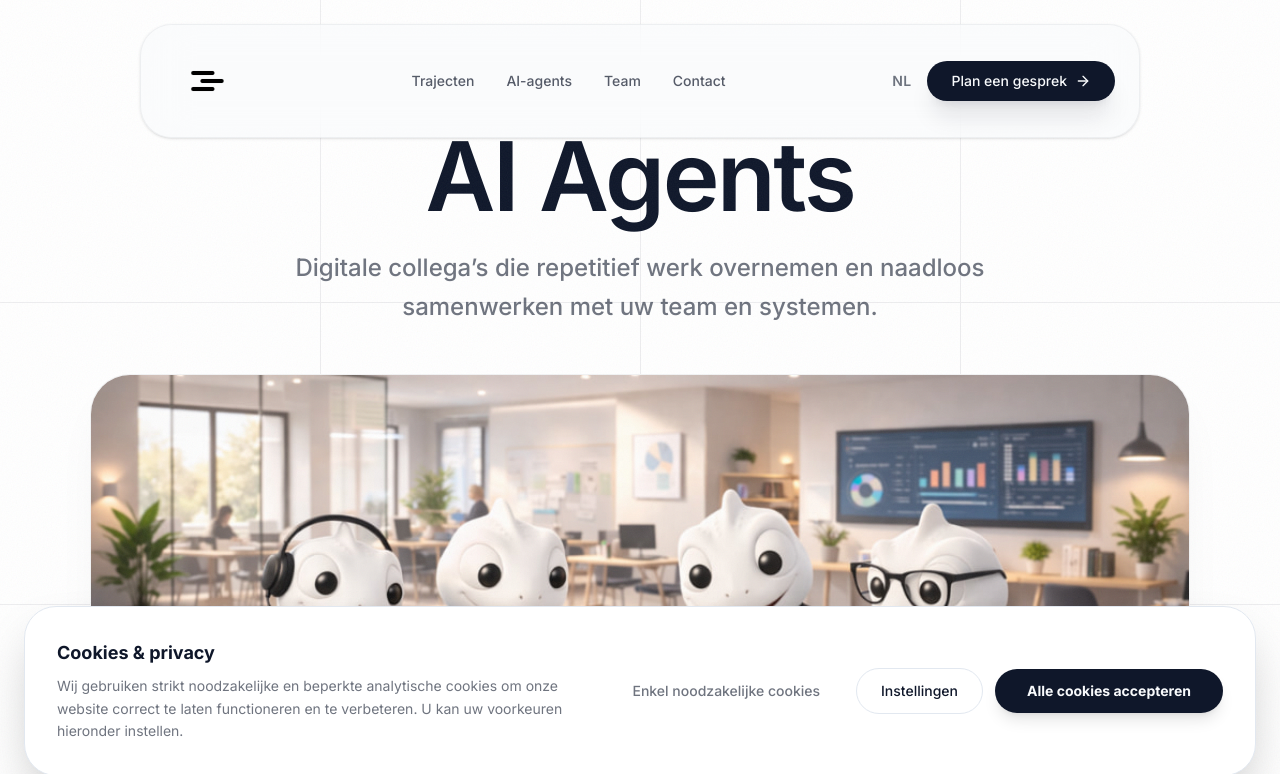
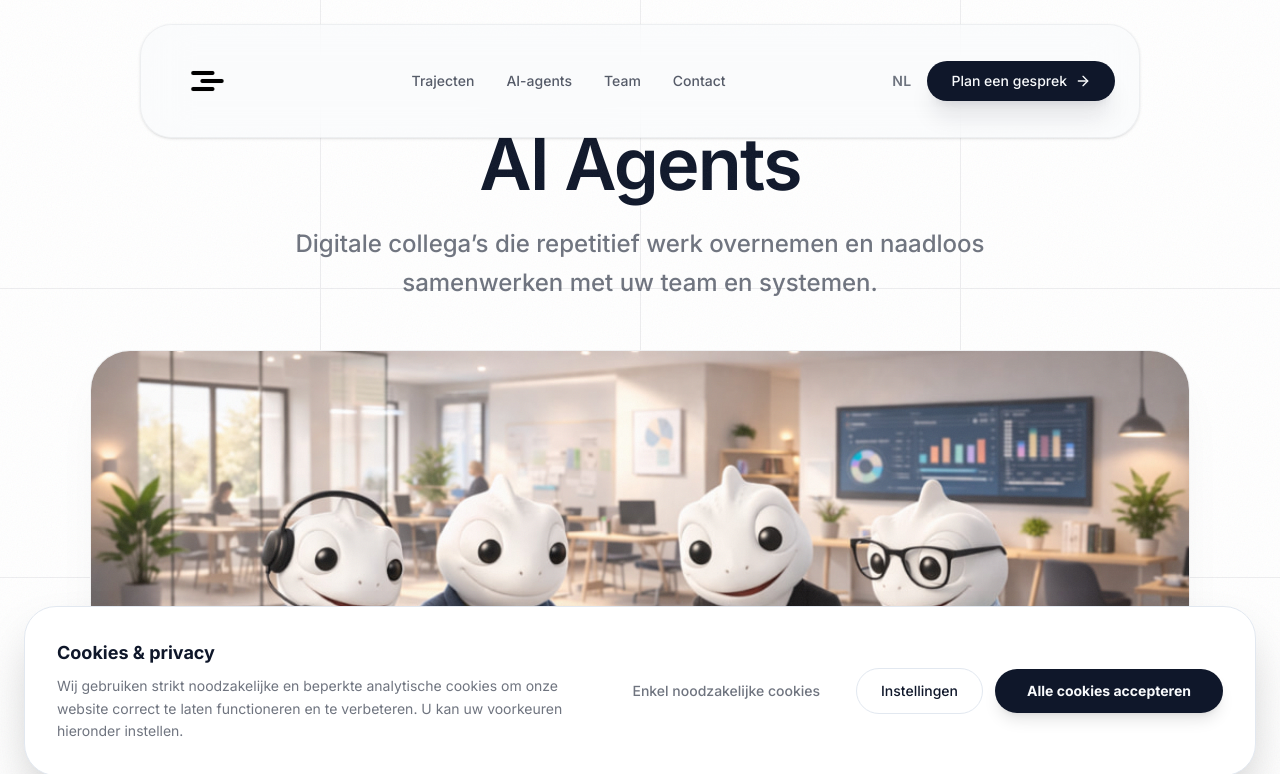
Before and after one commit to TriaCore-AI/triacore-ai-website, a React (Vite) app: page /ai-agents in a window 1280 px wide. Shown: the top 774 px of the page. Built offline with nearby package versions, Linux system fonts and the light colour scheme; no server answers; a web font is replaced by a local one.

Commit message:
Optimize hero scale and spacing for better viewport fit

```diff
--- a/src/App.jsx
+++ b/src/App.jsx
@@ -127,7 +127,7 @@ function App() {
       <Navbar />
 
       {/* B. HERO SECTION */}
-      <section className="relative min-h-[100dvh] w-full flex items-center pt-32 pb-24 px-6 md:px-16 overflow-hidden bg-background">
+      <section className="relative pt-40 pb-24 px-6 md:px-16 overflow-hidden bg-background min-h-[85dvh] flex flex-col justify-center">
         <div className="absolute inset-0 opacity-10 pointer-events-none">
           {/* Abstract structural lines placeholder - Full Section Grid */}
           <div className="absolute left-1/4 top-0 w-px h-full bg-foreground"></div>
@@ -143,7 +143,7 @@ function App() {
             <p className="hero-stagger section-label mb-4">
               {language === 'nl' ? 'Structuur voor een' : 'Structure for an'}
             </p>
-            <h1 className="hero-stagger hero-title text-foreground text-5xl sm:text-6xl md:text-7xl lg:text-8xl mb-10 leading-[1.1]">
+            <h1 className="hero-stagger hero-title text-foreground text-5xl sm:text-6xl md:text-7xl lg:text-7xl mb-8 leading-[1.1]">
               {language === 'nl' ? 'AI-gedreven toekomst.' : 'AI-driven future.'}
             </h1>
             <p className="hero-stagger max-w-xl text-lg text-foreground/60 mb-12 leading-relaxed">
--- a/src/pages/AiAgents.jsx
+++ b/src/pages/AiAgents.jsx
@@ -280,7 +280,7 @@ export default function AiAgents() {
             <Navbar />
 
             {/* 1. HERO / HEADER SECTIE */}
-            <section className="relative min-h-[90vh] w-full flex flex-col items-center justify-center pt-32 pb-20 px-6 md:px-16 bg-white overflow-hidden">
+            <section className="relative min-h-[80vh] w-full flex flex-col items-center justify-center pt-32 pb-16 px-6 md:px-16 bg-white overflow-hidden">
 
                 {/* Structural Grid Background - Same as landing page */}
                 <div className="absolute inset-0 opacity-[0.07] pointer-events-none">
@@ -294,7 +294,7 @@ export default function AiAgents() {
                 <div className="relative z-10 w-full max-w-7xl mx-auto flex flex-col items-center">
                     {/* Header Text */}
                     <div className="text-center mb-12 hero-animate">
-                        <h1 className="text-5xl sm:text-6xl md:text-8xl font-semibold tracking-tight text-foreground mb-6">
+                        <h1 className="text-5xl sm:text-6xl md:text-7xl lg:text-7xl font-semibold tracking-tight text-foreground mb-6">
                             AI Agents
                         </h1>
                         <p className="text-xl md:text-2xl font-medium text-foreground/60 max-w-3xl leading-relaxed">
```
